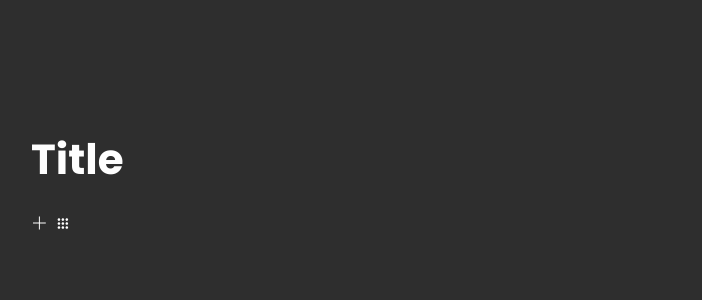
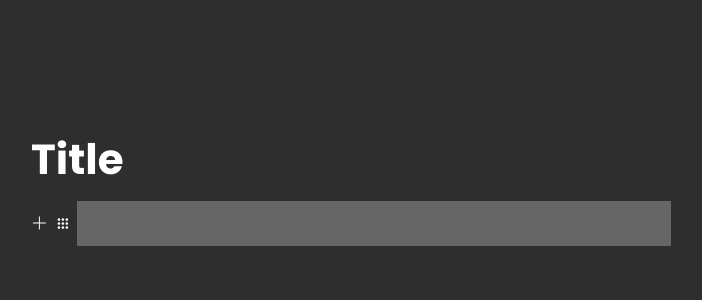
Before and after one commit to lucas-wa/react-rich-text, a React (Vite) app: page / in a window 1280 px wide. Shown: the top 300 px of the page, without its empty margins (289-991 px from the left). Built offline with nearby package versions, Linux system fonts and the light colour scheme.

Commit message:
Editeble contente bug fixed

```diff
--- a/src/components/Notebook/index.jsx
+++ b/src/components/Notebook/index.jsx
@@ -1,9 +1,10 @@
 import { VscAdd } from "react-icons/vsc";
 import { BsFillTrashFill } from "react-icons/bs"
 import { useEffect, useState } from "react";
-import {CgMenuGridO} from "react-icons/cg"
+import { CgMenuGridO } from "react-icons/cg"
 import { Modal } from "../Modal"
 import "./styles.css";
+import { useRef } from "react";
 
 
 export function Notebook({ textValue,
@@ -12,10 +13,11 @@ export function Notebook({ textValue,
     handleSaveText,
     handleDeleteNotebooks,
     handleMenuModal,
-    setIndexEdited
+    setIndexEdited,
+    notebooks
 }) {
 
-    const [valueState, setValueState] = useState('')
+    const [html, setHtml] = useState(' ');
 
 
     function autoSize(event) {
@@ -38,14 +40,50 @@ export function Notebook({ textValue,
 
 
 
-    // useEffect(()=>{
-    //     const div = document.querySelector(`#notebook${index}`);
+    const divRef = useRef(null)
 
-    //     const observer = new MutationObserver(handleSaveText);
+    useEffect(() => {
 
-    //     observer.observe(div, {childList: true});
-    // },
-    //  []);
+        const observer = new MutationObserver(mutations => {
+            handleSaveText(index, divRef.current.textContent)
+            setHtml(divRef.current.textContent)
+
+        });
+
+        observer.observe(divRef.current, { childList: true, characterData: true, subtree: true });
+
+        // const content = document.querySelector(`.notebook.notebook${index} .content`)
+
+        // content.innerHTML = textValue
+
+        // return () => {observer.disconnect()}
+    },
+        []);
+
+
+
+    useEffect(() => {
+        // divRef.current.innerHTML = html;
+
+        // var target = document.createTextNode("\u0001");
+        // document.getSelection().getRangeAt(1).insertNode(target);
+        // var position = document.querySelector(`.notebook.notebook${index} .content`).innerHTML.indexOf("\u0001");
+        // target.parentNode.removeChild(target);
+
+        const selection = window.getSelection();
+        const range = document.createRange();
+
+        divRef.current.innerHTML.length > 0 ?
+        range.setStart(divRef.current, 1) :
+        range.setStart(divRef.current, 0)
+
+
+        range.collapse(true);
+        console.log(range.toString())
+        selection.removeAllRanges();
+        selection.addRange(range);
+    }, [html]);
+
 
     return (
         (
@@ -67,18 +105,13 @@ export function Notebook({ textValue,
 
                 />
 
-                    <div className="content"
-                    onChange={e => {
-                        const text = e.target.value
-                        autoSize(e)
-                        handleSaveText(e, index, text)
-                    }}
-                    value={textValue}
-                    contentEditable = {true}
-                    >
-
-
-                    </div>
+                <div
+                    ref={divRef}
+                    className="content"
+                    contentEditable={true}
+                >
+                    {textValue}
+                </div>
 
                 {/* <textarea
                     rows={1}
--- a/src/pages/Editor/index.jsx
+++ b/src/pages/Editor/index.jsx
@@ -43,12 +43,11 @@ export function Editor() {
         }
     }
 
-    function handleSaveText(event, index, newValue) {
+    function handleSaveText(index, newValue) {
 
         setNotebooks(
             prevState => {
                 const prev = [...prevState]
-
                 prev[index].value = newValue
 
                 return prev
@@ -87,10 +86,11 @@ export function Editor() {
         menu.style.top = notebookLocation.top.toString() + "px"
         menu.style.right = (notebookLocation.right + 20).toString() + "px"
 
-        console.log(menu)
 
         modal_wrapper.classList.toggle("sr-only")
     }
+
+    // useEffect(()=>{console.log(notebooks)}, [notebooks]);
 
 
 
@@ -115,6 +115,7 @@ export function Editor() {
                     handleSaveText = {handleSaveText}
                     handleMenuModal = {handleMenuModal}
                     setIndexEdited = {setIndexEdited}
+                    notebooks = {notebooks}
                     />
                 )
             }
```
